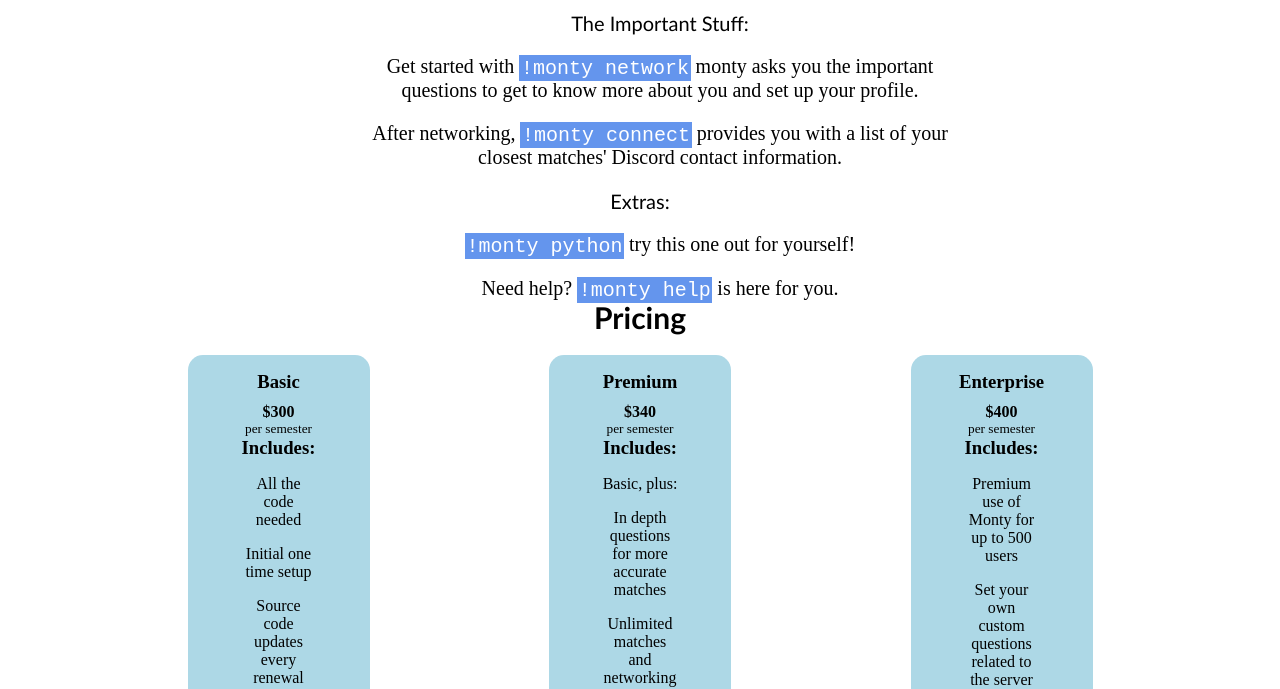
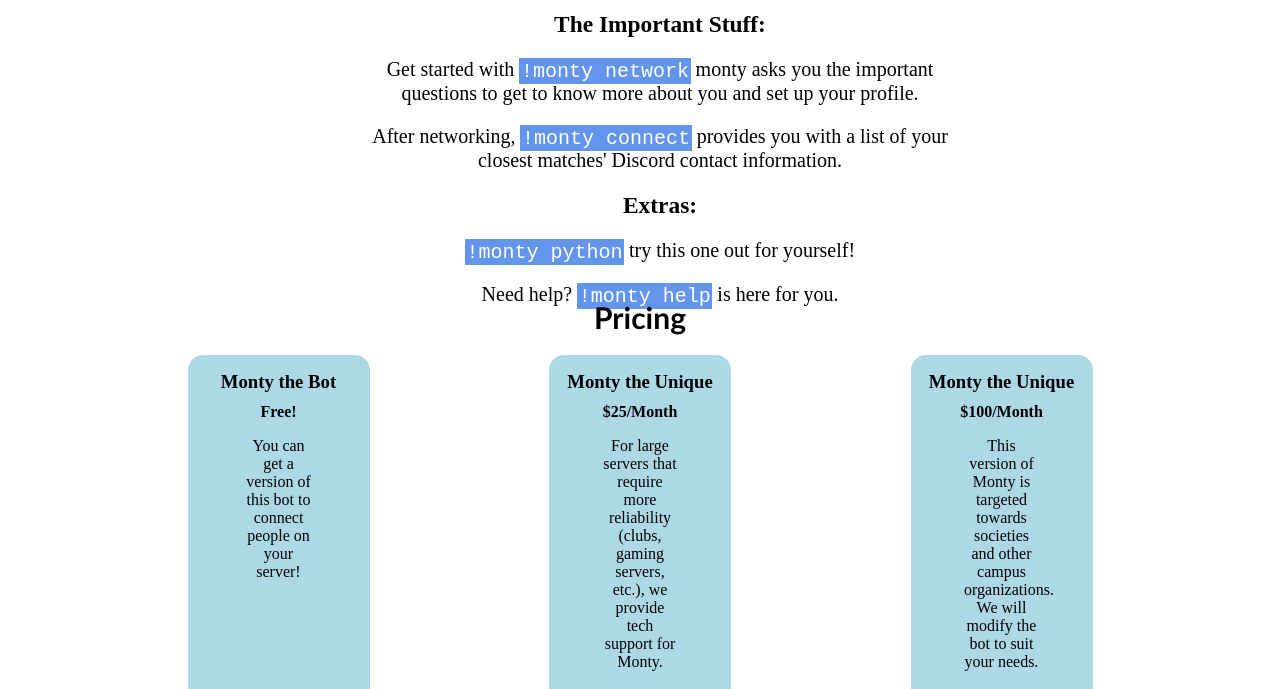
Before and after one commit to NoumanAMalik/Facebot, a plain HTML site: page Website/index.html in a window 1280 px wide. Shown: the part 491-1180 px from the top of the page. Drawn offline with Linux system fonts and the light colour scheme.

Commit message:
Updated pricing list

```diff
--- a/Website/index.html
+++ b/Website/index.html
@@ -31,23 +31,18 @@
     <h2>Named after its development origins, Monty (Python) connects Discord users from all four corners of the Earth.</h2>
     <h2>Finding your next lab partner, roommate, or best friend has never been so easy.</h2>
   </div>
-
-
-    <p></p>
-
 </div>
 
 <div class="main" id="section2">
   <center>
     <h1>Features / How It Works</h1>
     <ul class="bullet">
-      <h2>The Important Stuff:</h2>
+      <h3>The Important Stuff:</h3>
       <p>Get started with <code>!monty network</code> monty asks you the important questions to get to know more about you and set up your profile.</p>
       <p>After networking, <code>!monty connect</code> provides you with a list of your closest matches' Discord contact information.</p>
     </ul>
-
-    <h2>Extras:</h2>
     <ul class="bullet">
+      <h3>Extras:</h3>
       <p><code>!monty python</code> try this one out for yourself!</p>
       <p>Need help? <code>!monty help</code> is here for you.</p>
     </ul>
@@ -59,36 +54,29 @@
     <h1>Pricing</h1>
     <div class="card-group">
       <div class="card">
-        <h3>Basic</h3>
-        <h4>$300</h4>
-        <small>per semester</small>
-        <h3>Includes:</h3>
+        <h3>Monty the Bot</h3>
+        <h4>Free!</h4>
+<!--         <h3>Free!</h3> -->
         <center>
-          <p>All the code needed</p>
-          <p>Initial one time setup</p>
-          <p>Source code updates every renewal</p>
+          <p>You can get a version of this bot to connect people on your server!</p>
+
         </center>
       </div>
       <div class="card center">
-        <h3>Premium</h3>
-        <h4>$340</h4>
-        <small>per semester</small>
-        <h3>Includes:</h3>
+        <h3>Monty the Unique</h3>
+        <h4>$25/Month</h4>
+<!--         <small>per semester</small> -->
         <center>
-          <p>Basic, plus:</p>
-          <p>In depth questions for more accurate matches</p>
-          <p>Unlimited matches and networking</p>
+          <p>For large servers that require more reliability (clubs, gaming servers, etc.), we provide tech support for Monty.</p>
         </center>
       </div>
       <div class="card">
-        <h3>Enterprise</h3>
-        <h4>$400</h4>
-        <small>per semester</small>
+        <h3>Monty the Unique</h3>
+        <h4>$100/Month</h4>
+<!--         <small>per semester</small> -->
 <!--         <small>Most Suitable for School or Club Discords!</small> -->
-        <h3>Includes:</h3>
         <center>
-          <p>Premium use of Monty for up to 500 users</p>
-          <p>Set your own custom questions related to the server</p>
+          <p>This version of Monty is targeted towards societies and other campus organizations. We will modify the bot to suit your needs.
 <!--           <p>In depth questions for more accurate matches</p>
           <p>Unlimited matches and networking</p> -->
         </center>
@@ -99,6 +87,8 @@
   <br>
   <br>
   <center><h2>Made with 💙 in Windsor, Ontario, Canada.</h2></center>
+  <br>
+  <br>
 </div>
 
 </body>
```
